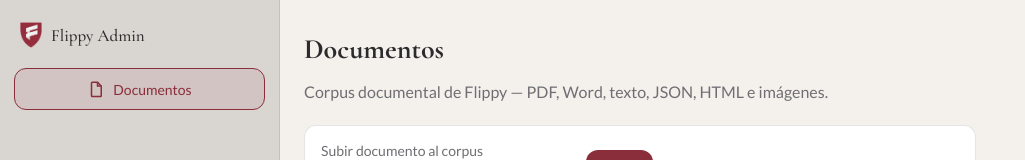
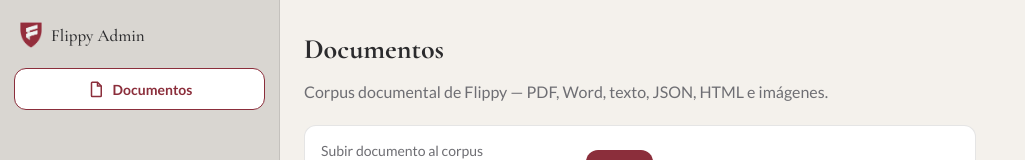
Before and after one commit to ezequiel-guti/flippy, a Next.js app in the folder flippy-web/: page /admin in a window 1280 px wide. Shown: the top 160 px of the page, without its empty margins (0-1025 px from the left). Built offline with nearby package versions, Linux system fonts and the light colour scheme; no server answers.

Commit message:
fix: keep Documentos button pure white like Nuevo chat, active state via font-weight only

```diff
--- a/flippy-web/components/AdminSidebar.module.css
+++ b/flippy-web/components/AdminSidebar.module.css
@@ -50,7 +50,7 @@
 }
 
 .navItemActive {
-  background: var(--color-primary-tint);
+  font-weight: var(--font-weight-bold);
 }
 
 .footer {
```
